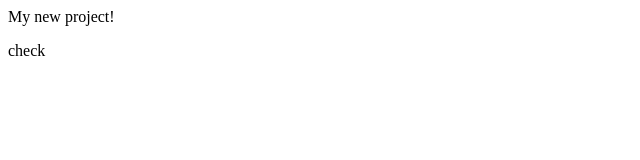
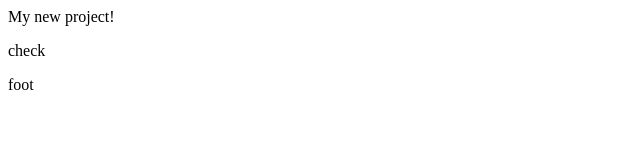
Before and after one commit to elysewelsh/project-2, a plain HTML site: page index.html in a window 1280 px wide. Shown: the full height of the page, 0-640 px from the left. Drawn offline with Linux system fonts and the light colour scheme.

Commit message:
added footer

```diff
--- a/index.html
+++ b/index.html
@@ -9,5 +9,6 @@
     <body>
         My new project!
     <p>check</p>
+    <footer>foot</footer>
     </body>
 </html>
```
